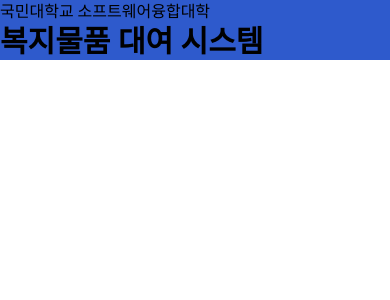
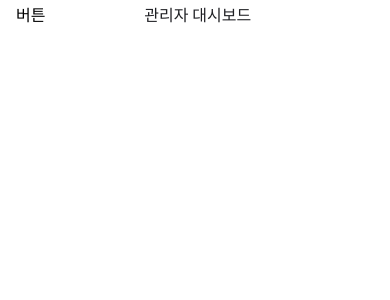
Before and after one commit to billilge/frontend, a Next.js app: page /mobile in a window 390 px wide. Shown: the top 300 px of the page. Built offline with nearby package versions, Linux system fonts and the light colour scheme.

Commit message:
feat: mobile header 공통 컴포넌트 svg 제외 구현

```diff
--- a/src/app/mobile/page.tsx
+++ b/src/app/mobile/page.tsx
@@ -1,12 +1,14 @@
 import MobileLayout from '@/components/mobile/layout';
+import Header from '@/components/mobile/Header';
 
 export default function Mobile() {
   return (
     <MobileLayout>
-      <div className="w-full bg-main-primary">
+      {/* <div className="w-full bg-main-primary">
         <h1>국민대학교 소프트웨어융합대학</h1>
         <p className="text-3xl font-bold">복지물품 대여 시스템</p>
-      </div>
+      </div> */}
+      <Header title="관리자 대시보드" />
     </MobileLayout>
   );
 }
--- /dev/null
+++ b/src/components/mobile/Header/index.tsx
@@ -0,0 +1,22 @@
+'use client';
+
+import { useRouter } from 'next/navigation';
+
+interface HeaderProps {
+  title: string;
+  menu?: boolean;
+}
+
+export default function Header({ title, menu = false }: HeaderProps) {
+  const router = useRouter();
+
+  return (
+    <section className="flex h-8 w-full items-center justify-between px-4 py-1.5">
+      <button type="button" onClick={() => router.back()}>
+        버튼
+      </button>
+      <div className="font-normal text-black-primary">{title}</div>
+      {menu ? <button>테스트</button> : <div className="h-6 w-6" />}
+    </section>
+  );
+}
```
